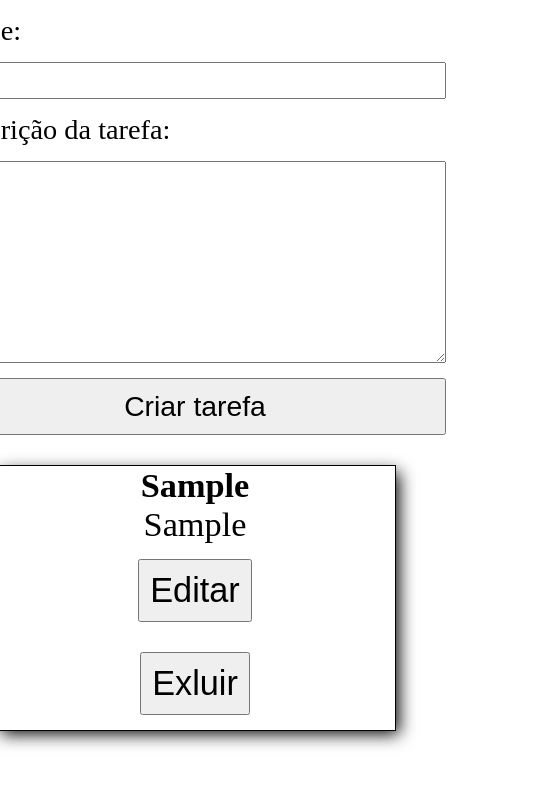
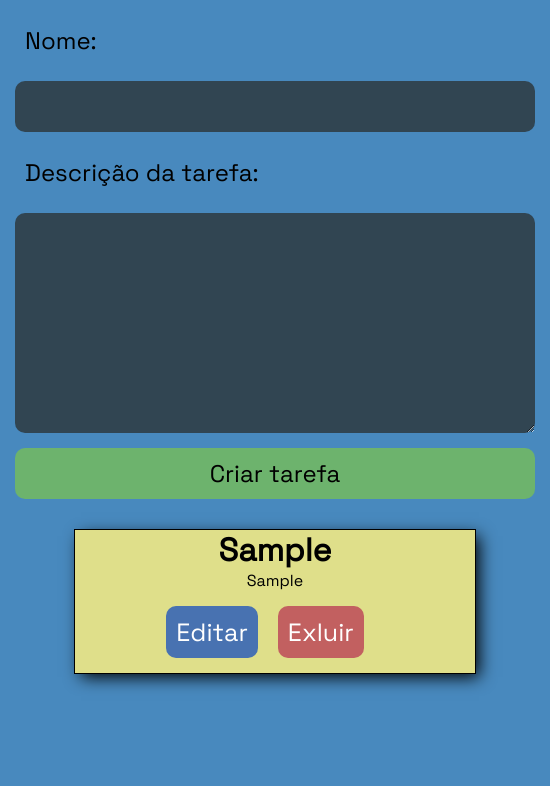
Before and after one commit to PedroHenrique-git/ToDoListReact, a React (Create React App) app: page / in a window 390 px wide. Both pictures are taken after typing "Sample", "Sample" into the empty fields and a click on the button "Criar tarefa". Shown: the top 786 px of the page, 550 px wide, since content can reach past the window. Built offline with nearby package versions, Linux system fonts and the light colour scheme.

Commit message:
Estilizando projeto

```diff
--- a/src/assets/css/index.css
+++ b/src/assets/css/index.css
@@ -1,24 +1,39 @@
+@import url('https://fonts.googleapis.com/css2?family=Space+Grotesk&display=swap');
+
 *{
     margin: 0;
     padding: 0;
-    font-size: 1.1em;
+    font-family: 'Space Grotesk', sans-serif;
 }
 html,body{
     width: 100%;
+    background: rgb(72, 137, 190);
 }
 .container{
-    display: flex;
-    flex-direction: column;
-    justify-content: center;
-    align-items: center;
+    display: grid;
+    grid-template-rows: auto;
+    grid-template-columns: 550px 1fr;
+    grid-template-areas: 'form-index container-tasks';
 }
 form{
+    grid-area: form-index;
     display: flex;
     flex-direction: column;
     padding: 15px;
 }
 form input,label,textarea{
     margin-bottom: 15px;
+    font-size: 1.5em;
+    padding: 10px;
+    box-shadow: 0 0 0 0;
+    border: 0 none;
+    outline: 0;
+}
+form input,textarea{
+    border: none;
+    border-radius: 10px;
+    background:  rgba(41, 40, 38, 0.7);
+    color: #fff;
 }
 textarea{
     width: 500px;
@@ -26,6 +41,12 @@ textarea{
 }
 form button{
     padding: 10px;
+    font-size: 1.5em;
+    padding: 10px;
+    background: rgb(109, 179, 109);
+    border: none;
+    cursor: pointer;
+    border-radius: 10px;
 }
 ul{
     display: flex;
@@ -33,6 +54,9 @@ ul{
     justify-content: center;
     align-items: center;
     list-style: none;
+}
+.container-tasks{
+    grid-area: container-tasks;
 }
 ul li{
     width: 400px;
@@ -43,8 +67,33 @@ ul li{
     flex-direction: column;
     justify-content: center;
     align-items: center;
+    background: rgb(223, 223, 138);
+    overflow: hidden;
 }
 ul li button{
     padding: 10px;
     margin: 15px 0 15px 0;
+    cursor: pointer;
+    color: #fff;
+    font-size: 25px;
+    border: none;
+    border-radius: 10px;
 }
+.div-buttons{
+    display: flex;
+}
+.div-buttons button{
+    margin-right: 20px;
+}
+.editar{
+    background: rgb(72, 114, 177);
+}
+.excluir{
+    background: rgb(194, 96, 96);
+}
+@media (max-width:640px){
+    .container{
+        grid-template-rows: auto auto;
+        grid-template-areas: 'form-index' 'container-tasks';
+    }
+}
--- a/src/components/TodoApp.jsx
+++ b/src/components/TodoApp.jsx
@@ -19,8 +19,10 @@ class ListItem extends React.Component{
                 <li key={index}>
                     <h1>{task.nameTask}</h1>
                     <p>{task.descTask}</p>
-                    <ButtonEditar onClick={() => this.props.update(index)} value={this.props.text} className="editar"/>
-                    <ButtonExcluir onClick={() => this.props.delete(index)}  value="Exluir" className="exluir"/>
+                    <div className="div-buttons">
+                        <ButtonEditar onClick={() => this.props.update(index)} value={this.props.text} className="editar"/>
+                        <ButtonExcluir onClick={() => this.props.delete(index)}  value="Exluir" className="exluir"/>
+                    </div>
                 </li>
                 ))}
             </ul>
@@ -60,15 +62,18 @@ export default class TodoApp extends React.Component{
             valueTextArea: task[0].descTask,
         });
 
+        if(this.state.valueInput === '' || this.state.valueTextArea === ''){
+            alert('Nome da tarefa ou descrição inválidos')
+        }
+
         task[0].nameTask = this.state.valueInput;
         task[0].descTask = this.state.valueTextArea;
 
         console.log(task[0])
 
+        this.state.tasks.splice(index, 0,task[0]);
         this.setState({
-            tasks: this.state.tasks.concat(task[0]),
-            valueInput: '',
-            valueTextArea: '',
+            tasks: this.state.tasks,
         });
     }
     changeId(){
@@ -88,6 +93,12 @@ export default class TodoApp extends React.Component{
     }
     handleSubmit(event){
         event.preventDefault();
+
+        if(this.state.valueInput === '' || this.state.valueTextArea === ''){
+            alert('Nome da tarefa ou descrição inválidos')
+            return;
+        }
+
         this.setState({
             tasks: this.state.tasks.concat({
                 id: this.state.id,
```
